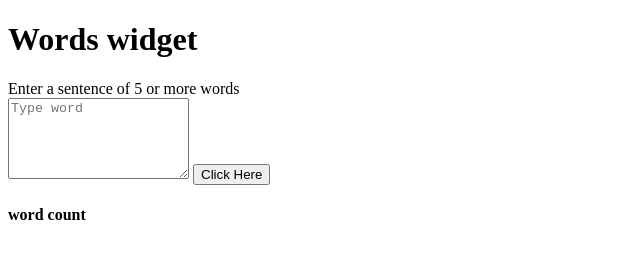
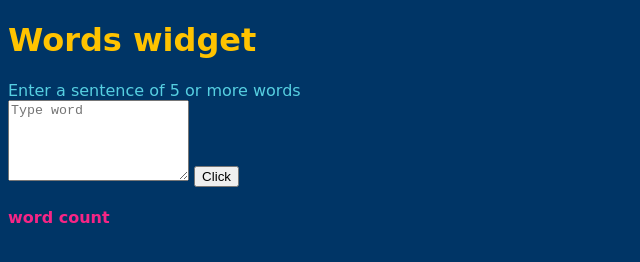
Before and after one commit to simelane-jpd/words, a plain HTML site: page index.html in a window 1280 px wide. Shown: the whole page, without its empty margins (0-640 px from the left). Drawn offline with Linux system fonts and the light colour scheme.

Commit message:
added style

```diff
--- a/index.html
+++ b/index.html
@@ -4,16 +4,18 @@
         <meta charset="UTF-8">
         <meta http-equiv="X-UA-Compatible" content="IE=edge">
         <meta name="viewport" content="width=device-width, initial-scale=1.0">
+        <link rel="stylesheet" href="style.css">
 
         <title>Document</title>
 </head>
 <body>
         <h1>Words widget</h1>
         <div class="container">
-                <div>Enter a sentence of 5 or more words</div>
+
+                <div style="color:#56cfe1;">Enter a sentence of 5 or more words</div>
 
                 <textarea id="character" cols="20" rows="5" placeholder="Type word"></textarea>
-                <button type="submit" onclick="countword()">Click Here</button>
+                <button type="submit" onclick="countword()">Click</button>
 
         </div>
         <div class="word">
@@ -22,6 +24,7 @@
 
 
         </div>
-        <script src="index.js"></script>
+
 </body>
+<script src="index.js"></script>
 </html>
--- /dev/null
+++ b/style.css
@@ -0,0 +1,10 @@
+body {
+    background-color: #003566;
+    font-family: cursive;
+}
+h1 {
+    color:#ffc300;
+}
+.word {
+    color:#f72585;
+}
```
